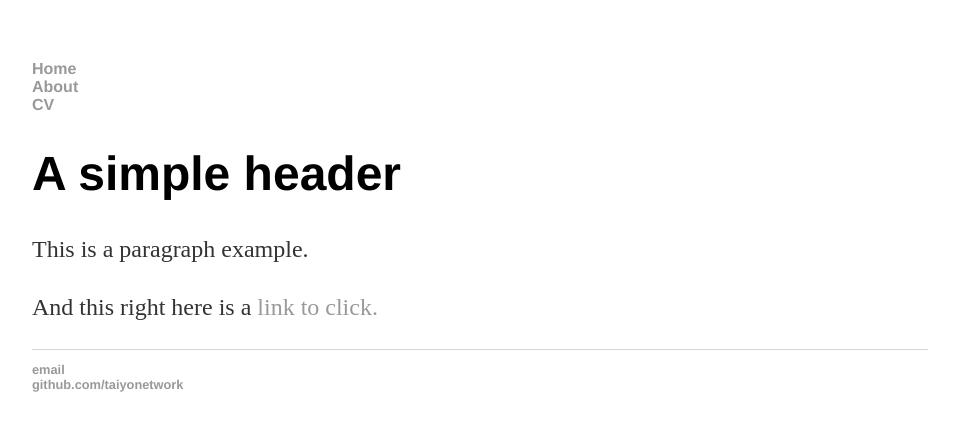
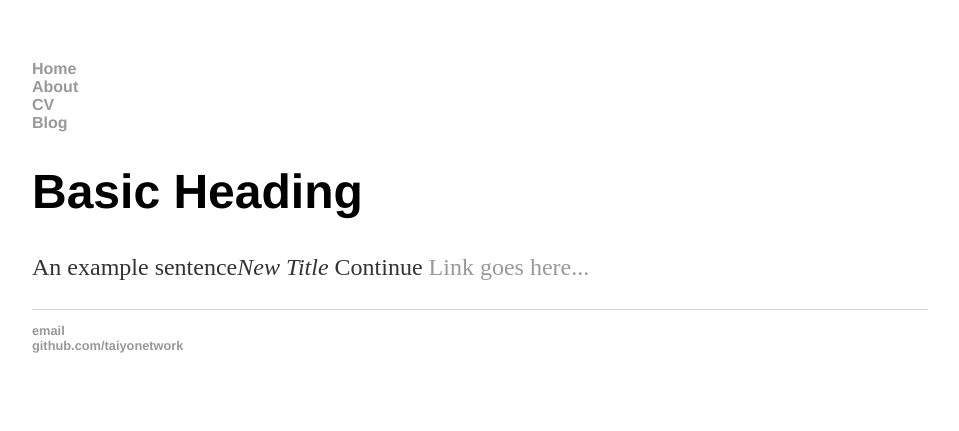
Before and after one commit to taiyonetwork/taiyonetwork.github.io, a Jekyll site: the page built from index.html, in a window 1280 px wide. Shown: the top 431 px of the page, without its empty margins (160-1119 px from the left). Built offline with Jekyll 4.4.1, drawn with Linux system fonts in a browser that asks for light colours.

Commit message:
Update index.html

```diff
--- a/index.html
+++ b/index.html
@@ -1,37 +1,8 @@
-<!doctype html>
-<html>
-  <head>
-    <title>Taiyo Network</title>
-
-    <!-- link to main stylesheet -->
-    <link rel="stylesheet" type="text/css" href="/css/main.css">
-
-  </head>
-  <body>
-    <nav>
-      <ul>
-        <li><a href="/">Home</a></li>
-        <li><a href="/about">About</a></li>
-        <li><a href="/cv">CV</a></li>
-        <li><a href="/blog"></a></li>
-      </ul>
-    </nav>
-    <div class="container">
-    <div class="blurb">
-      <h1>A simple header</h1>
-        <p>
-          This is a paragraph example.
-        </p>
-        <p>
-          And this right here is a <a href="/about">link to click.</a>
-        </p>
-    </div> <!-- /.blurb -->
-    </div> <!-- /.container -->
-    <footer>
-      <ul>
-        <li><a href="mailto:taiyonetwork@gmail.com">email</a></li>
-        <li><a href="https://github.com/taiyonetwork">github.com/taiyonetwork</a></li>
-      </ul>
-    </footer>
-  </body>
-</html>
+---
+layout: default
+title: Taiyo Network
+---
+<div class="blurb">
+	<h1>Basic Heading</h1>
+	<p>An example sentence<em>New Title</em> Continue <a href="/about">Link goes here...</a></p>
+</div><!-- /.blurb -->
```
